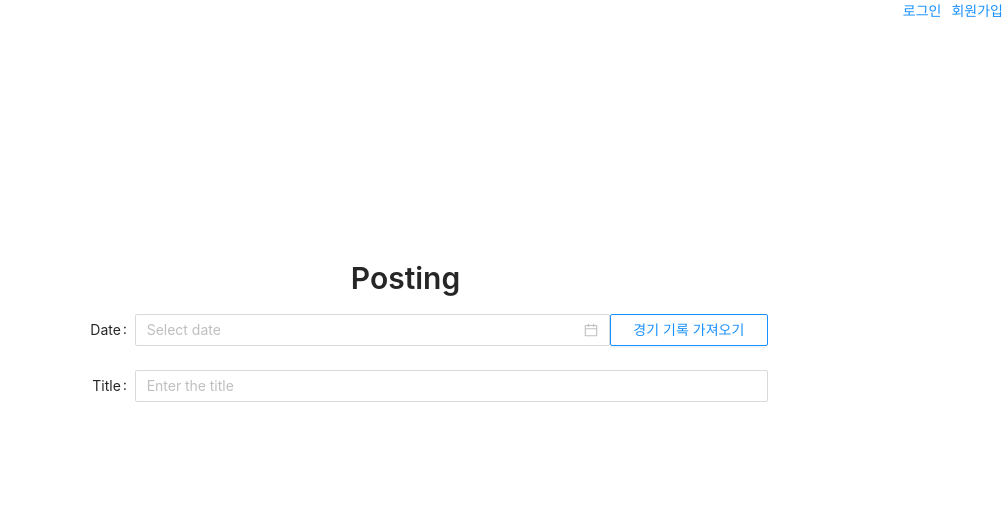
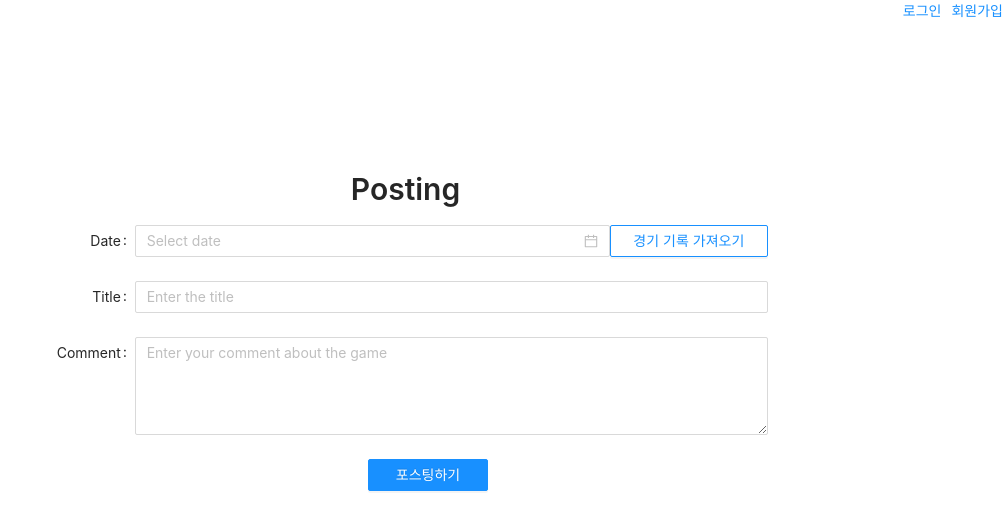
Before and after one commit to rnrn99/tistory_auto-posting_react, a React (Create React App) app in the folder client/: page /main in a window 1280 px wide. Shown: the top 530 px of the page, without its empty margins (272-1280 px from the left). Built offline with nearby package versions, Linux system fonts and the light colour scheme; no server answers.

Commit message:
[ADD&MOD] add comment field & modify file reverse

```diff
--- a/client/src/component/MainPage/MainPage.js
+++ b/client/src/component/MainPage/MainPage.js
@@ -6,7 +6,6 @@ import {
   Button,
   message,
   Typography,
-  Select,
   AutoComplete,
   DatePicker,
 } from "antd";
@@ -25,7 +24,7 @@ import { useSelector } from "react-redux";
 // }
 
 const { Title } = Typography;
-const { Option } = Select;
+const { TextArea } = Input;
 
 function MainPage() {
   const [Month, setMonth] = useState("");
@@ -34,6 +33,8 @@ function MainPage() {
   const [AccessToken, setAccessToken] = useState("");
   const [CategoryID, setCategoryID] = useState("");
   const [Team, setTeam] = useState("");
+  const [PostingTitle, setPostingTitle] = useState("");
+  const [Comment, setComment] = useState("");
   const [Image, setImage] = useState([]);
   const [ImageButtonClick, setImageButtonClick] = useState(false);
 
@@ -63,6 +64,14 @@ function MainPage() {
     setDate(value.format("D"));
   };
 
+  const onPostingTitleHandler = (value) => {
+    setPostingTitle(value);
+  };
+
+  const onCommentHandler = (e) => {
+    setComment(e.currentTarget.value);
+  };
+
   const scrapeData = () => {
     // 서버 단으로 요청 보내서 scrape.js 동작
     let variable = {
@@ -76,7 +85,6 @@ function MainPage() {
     axios.post("/api/posting/getGameResult", variable).then((response) => {
       if (response.data.success) {
         message.success("경기 기록을 가져오는 데에 성공했습니다.");
-        console.log(response.data.image);
         setImage(response.data.image);
       } else {
         message.error(
@@ -92,11 +100,12 @@ function MainPage() {
 
   const renderingImage = () => {
     const image = [];
-    for (const i of Image.reverse()) {
+    for (const i of Image) {
       image.push(
         <img
           src={"http://localhost:5000/" + i}
           alt={i}
+          key={i}
           width="50%"
           height="30%"
         ></img>,
@@ -104,6 +113,18 @@ function MainPage() {
     }
     return image;
   };
+
+  const handleSubmit = (e) => {
+    e.preventDefault();
+
+    console.log(PostingTitle, Comment);
+  };
+
+  const options = [
+    { value: `${Month}월 ${Date}일` },
+    { value: `${Month}월 ${Date}일 야구 기록` },
+    { value: `${Month}월 ${Date}일 야구 일기` },
+  ];
 
   return (
     <div className="app">
@@ -130,7 +151,21 @@ function MainPage() {
         </Form.Item>
 
         <Form.Item label="Title">
-          <AutoComplete placeholder="Enter the title" options={[{}]} />
+          <AutoComplete
+            placeholder="Enter the title"
+            options={options}
+            value={PostingTitle}
+            onChange={onPostingTitleHandler}
+          />
+        </Form.Item>
+
+        <Form.Item label="Comment">
+          <TextArea
+            placeholder="Enter your comment about the game"
+            rows={4}
+            value={Comment}
+            onChange={onCommentHandler}
+          ></TextArea>
         </Form.Item>
 
         {Image.length > 0 && (
@@ -150,6 +185,16 @@ function MainPage() {
             {renderingImage()}
           </Form.Item>
         )}
+        <Form.Item wrapperCol={{ span: 24, offset: 12 }}>
+          <Button
+            type="primary"
+            htmlType="submit"
+            style={{ minWidth: "30%" }}
+            onClick={handleSubmit}
+          >
+            포스팅하기
+          </Button>
+        </Form.Item>
       </Form>
     </div>
   );
--- a/client/src/component/Navbar/Navbar.js
+++ b/client/src/component/Navbar/Navbar.js
@@ -29,6 +29,7 @@ function Navbar(props) {
   } else {
     return (
       <>
+        <a href="/main">포스팅하기</a>
         <a href="/addinfo">정보 입력하기</a>
         <a onClick={logoutHandler}>로그아웃</a>
       </>
```
Also changed, not shown: 2 other files (tests, documents, lock files or other folders).
